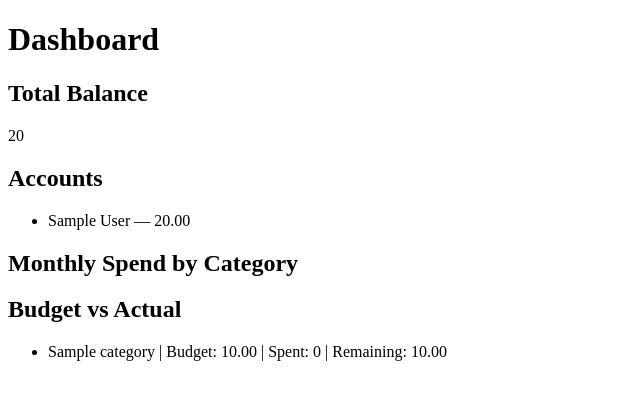
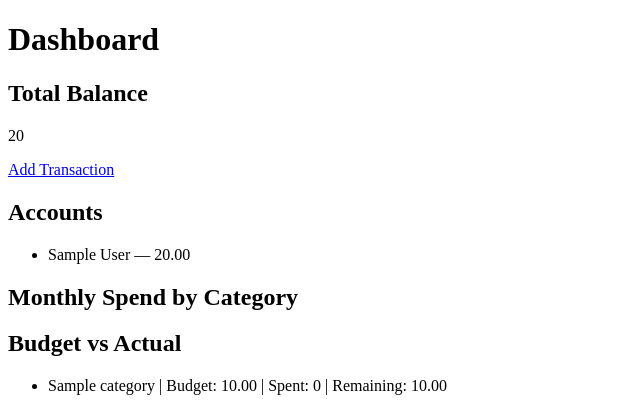
Before and after one commit to shayalvaghasiya/moneylog, a Django app: page / in a window 1280 px wide. Shown: the top 420 px of the page, without its empty margins (0-640 px from the left). Run offline with Django 5.2, Linux system fonts and the light colour scheme; a user stored in the database is signed in; tables that the repository leaves empty hold one stand-in row (values such as "Sample post").

Commit message:
add navigation link to add_transaction

```diff
--- a/finance/templates/finance/dashboard.html
+++ b/finance/templates/finance/dashboard.html
@@ -8,6 +8,10 @@
 
     <h2>Total Balance</h2>
     <p>{{ total_balance }}</p>
+
+    <p>
+      <a href="{% url 'add_transaction' %}">Add Transaction</a>
+    </p>
 
     <h2>Accounts</h2>
     <ul>
```
